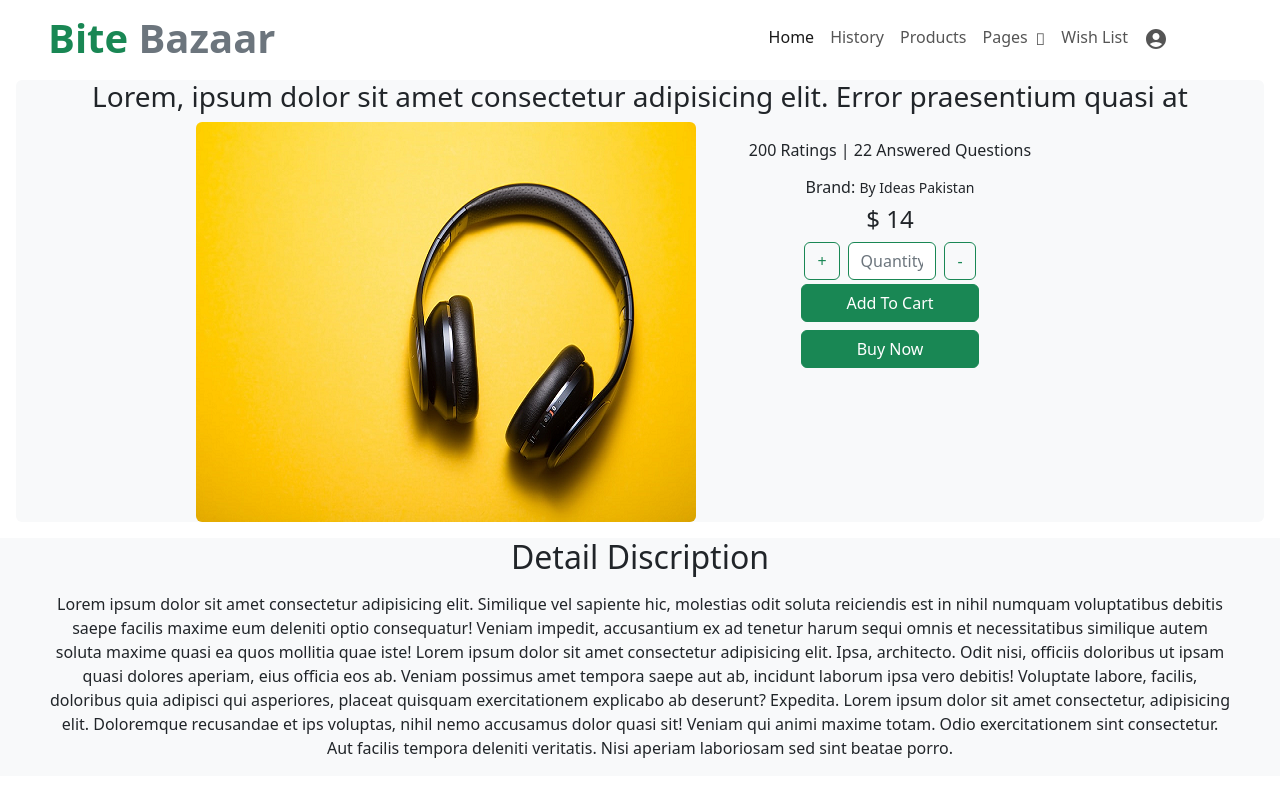
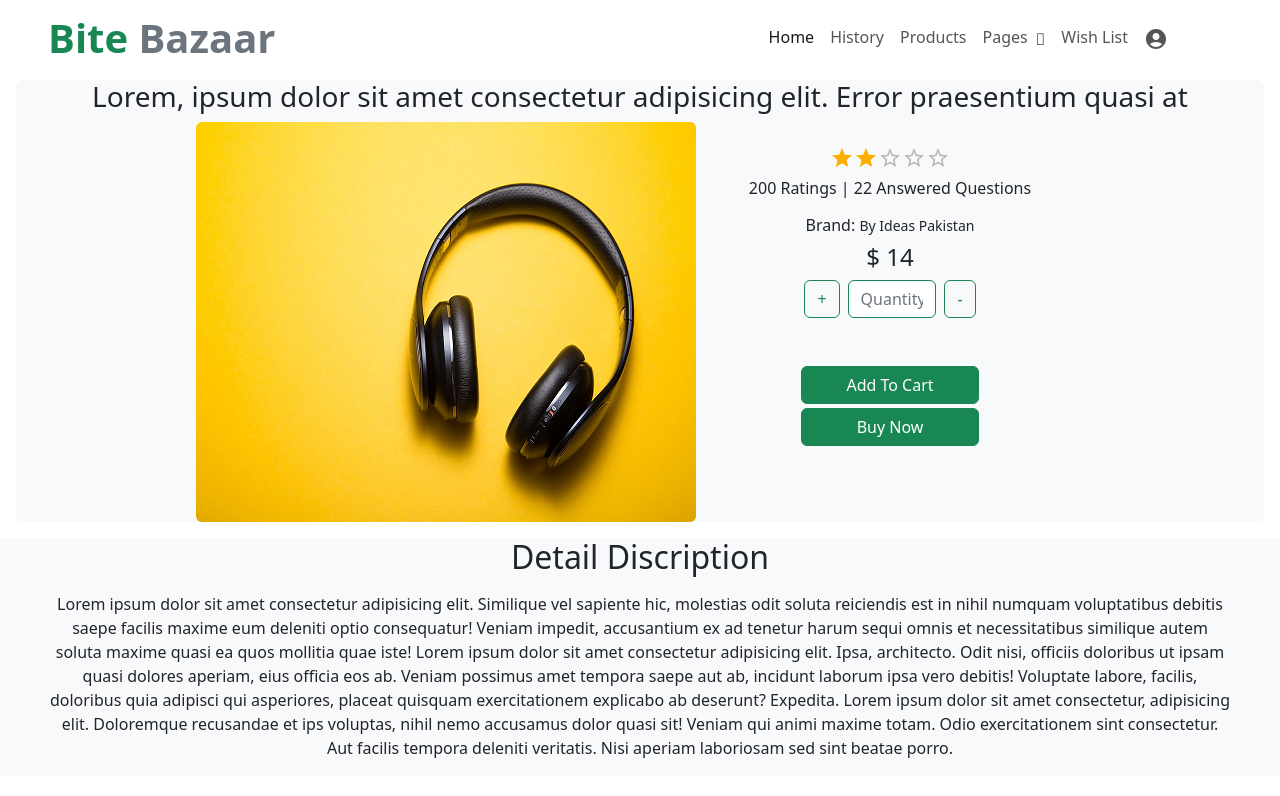
Before and after one commit to Ijazliaqat/Final_Bootcamp_Project, a React (Create React App) app: page /wishlists in a window 1280 px wide. Shown: the top 796 px of the page. Built offline with nearby package versions, Linux system fonts and the light colour scheme.

Commit message:
Product page code ready

```diff
--- a/src/componets/single-products/single-products.jsx
+++ b/src/componets/single-products/single-products.jsx
@@ -1,9 +1,10 @@
+import { Rating } from "@mui/material";
 import React from "react";
 import productImage from "../single-products/images/image.png";
 
 const SingleProducts = () => {
 
-  // const [value, setValue] = React.useState(2);
+  const [value, setValue] = React.useState(2);
   return (
     <>
 
@@ -23,13 +24,13 @@ const SingleProducts = () => {
 
         {/* Code below for stars Rating:  */}
 
-      <div className="rating float-end w-80 ms-2 rounded my-3 me-3">
-      {/* <Rating
+      <div className="rating float-end w-80 ms-2 rounded my-4 me-3">
+      <Rating
           name="simple-controlled"
           value={value}
           onChange={(event, newValue) => {
             setValue(newValue);
-                }}  /> */}
+                }}  />
           <p>200 Ratings | 22 Answered Questions</p>
           <h6>Brand: <small>By Ideas Pakistan</small></h6>
           <h4>$ 14</h4>
@@ -44,7 +45,7 @@ const SingleProducts = () => {
               />
               <button type="button" class="btn btn-outline-success mx-2">-</button>
           </div>
-          <button type="button" class="btn my-1 w-50 btn-success mx-2">Add To Cart</button>
+          <button type="button" class="btn mt-5 w-50 btn-success mx-2">Add To Cart</button>
           <button type="button" class="btn my-1 w-50 btn-success mx-2">Buy Now</button>
       </div>
 
```
